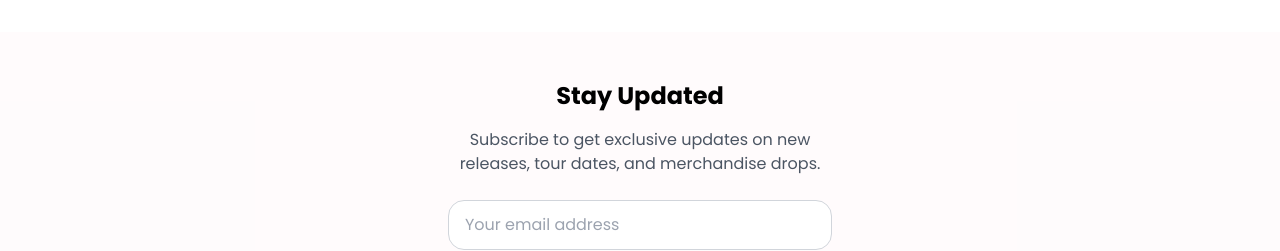
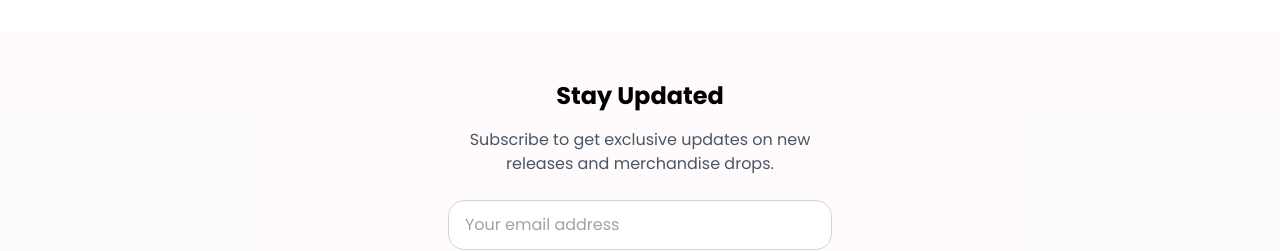
Before and after one commit to infotunes/Chris-Hemsworth, a plain HTML site: page index.html in a window 1280 px wide. Shown: the part 2440-2691 px from the top of the page. Drawn offline with nearby package versions, Linux system fonts and the light colour scheme.

Commit message:
Update index.html

```diff
--- a/index.html
+++ b/index.html
@@ -192,7 +192,7 @@ padding-bottom: 56px;
 <section class="py-12 px-4 bg-secondary/10">
 <div class="max-w-sm mx-auto text-center">
 <h2 class="text-2xl font-bold mb-4">Stay Updated</h2>
-<p class="text-gray-600 mb-6">Subscribe to get exclusive updates on new releases, tour dates, and merchandise drops.</p>
+<p class="text-gray-600 mb-6">Subscribe to get exclusive updates on new releases and merchandise drops.</p>
 <div class="flex flex-col space-y-3">
 <input type="email" placeholder="Your email address" class="px-4 py-3 rounded-lg border border-gray-300 focus:outline-none focus:ring-2 focus:ring-primary/50">
 <button class="subscribe-btn bg-primary text-white py-3 !rounded-button font-medium hover:bg-opacity-90 transition-all cursor-pointer">Subscribe</button>
```
